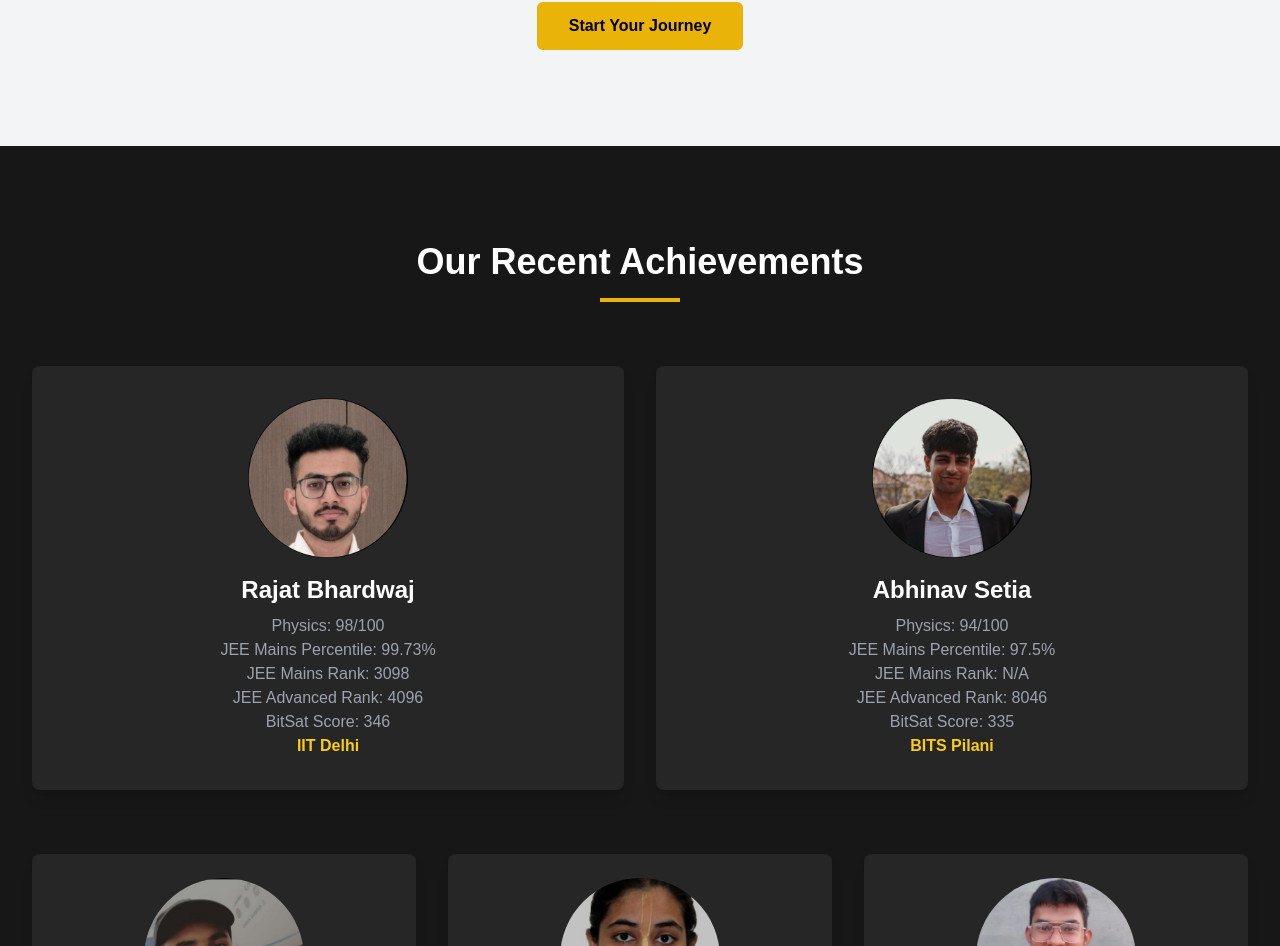
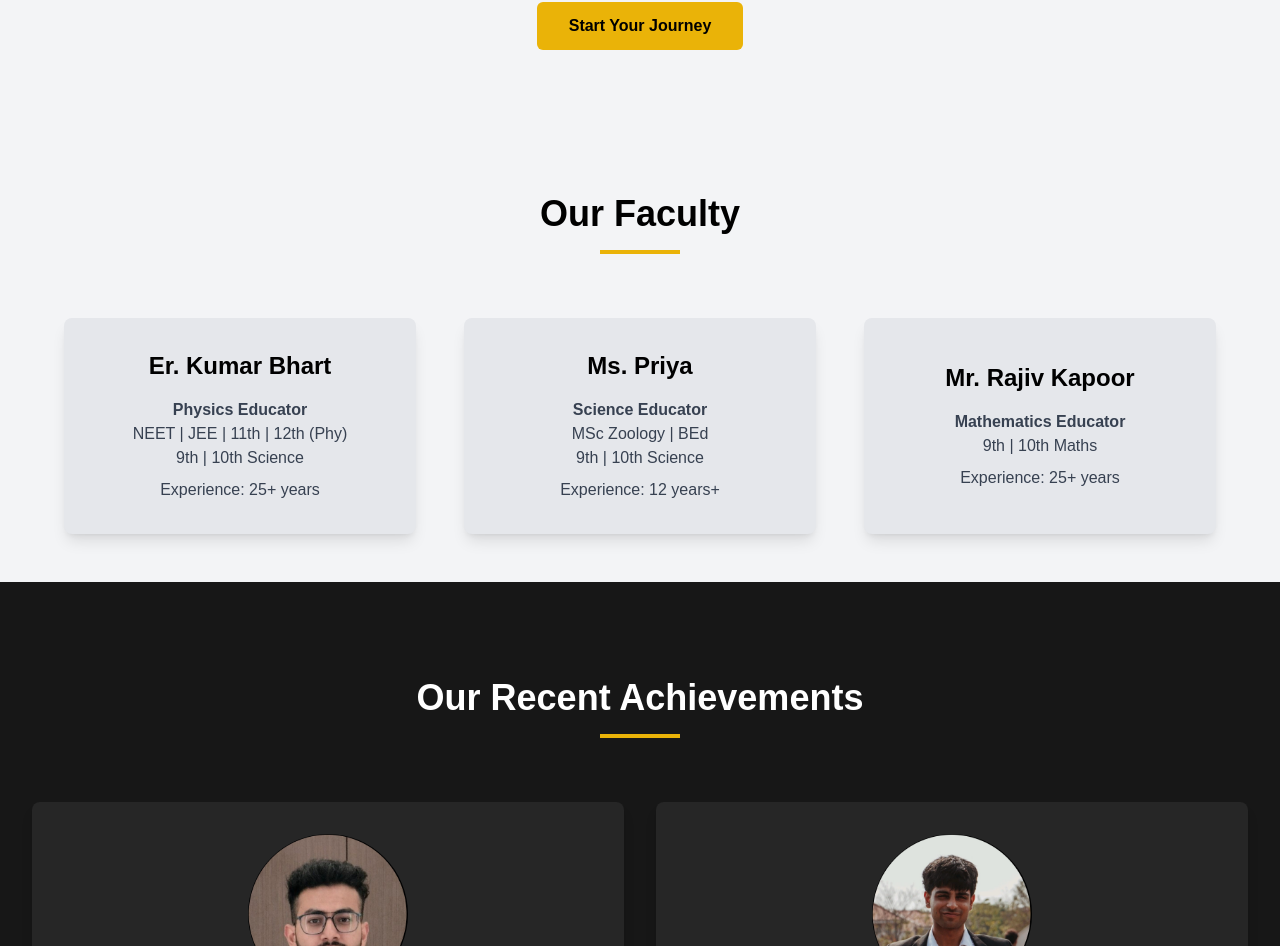
Before and after one commit to rajatbhardwaj1/CoachingPlatformWebsite, a Next.js app in the folder frontend/: page / in a window 1280 px wide. Shown: the part 2072-3018 px from the top of the page. Built offline with nearby package versions, Linux system fonts and the light colour scheme.

Commit message:
facutly added

```diff
--- /dev/null
+++ b/frontend/src/app/api/contact/route.js
@@ -0,0 +1,26 @@
+export async function POST(req) {
+    try {
+      const { name, email, phone, courses, message } = await req.json();
+
+      const botToken = '7874603990:AAEw4N-j2DXMq0B2uQCvD9G4EyD2edyzmmI';
+      const chatId = '1129658311'; // Replace with your Telegram Chat ID
+
+      const text = `📩 *New Contact Form Submission*:\n\n👤 *Name:* ${name}\n📧 *Email:* ${email}\n📞 *Phone:* ${phone}\n📚 *Courses:* ${courses.join(', ') || 'None'}\n📝 *Message:* ${message}`;
+
+      const telegramUrl = `https://api.telegram.org/bot${botToken}/sendMessage`;
+
+      const response = await fetch(telegramUrl, {
+        method: 'POST',
+        headers: { 'Content-Type': 'application/json' },
+        body: JSON.stringify({ chat_id: chatId, text, parse_mode: 'Markdown' }),
+      });
+
+      const data = await response.json();
+
+      if (!data.ok) throw new Error('Failed to send message to Telegram');
+
+      return Response.json({ success: true, message: 'Message sent successfully!' }, { status: 200 });
+    } catch (error) {
+      return Response.json({ success: false, error: error.message }, { status: 500 });
+    }
+  }
--- a/frontend/src/app/components/ContactSection.js
+++ b/frontend/src/app/components/ContactSection.js
@@ -14,6 +14,8 @@ const ContactSection = () => {
   });
 
   const [dropdownOpen, setDropdownOpen] = useState(false);
+  const [loading, setLoading] = useState(false);
+  const [statusMessage, setStatusMessage] = useState('');
 
   const handleChange = (e) => {
     const { name, value } = e.target;
@@ -30,10 +32,37 @@ const ContactSection = () => {
     }));
   };
 
-  const handleSubmit = (e) => {
+const handleSubmit = async (e) => {
     e.preventDefault();
-    alert('Thank you for your message. We will get back to you soon!');
-    setFormData({ name: '', email: '', phone: '', courses: [], message: '' });
+    setLoading(true);
+    setStatusMessage('');
+
+    const message = `New Contact Form Submission:\n\n` +
+      `Name: ${formData.name}\n` +
+      `Email: ${formData.email}\n` +
+      `Phone: ${formData.phone}\n` +
+      `Courses: ${formData.courses.join(', ')}\n` +
+      `Message: ${formData.message}`;
+
+    try {
+      const response = await fetch(`https://api.telegram.org/bot7874603990:AAEw4N-j2DXMq0B2uQCvD9G4EyD2edyzmmI/sendMessage`, {
+        method: 'POST',
+        headers: { 'Content-Type': 'application/json' },
+        body: JSON.stringify({ chat_id: 1129658311, text: message }),
+      });
+
+      const data = await response.json();
+      if (data.ok) {
+        setStatusMessage('✅ Message sent successfully!');
+        setFormData({ name: '', email: '', phone: '', courses: [], message: '' });
+      } else {
+        throw new Error('Failed to send message to Telegram');
+      }
+    } catch (error) {
+      setStatusMessage(`❌ Error: ${error.message}`);
+    } finally {
+      setLoading(false);
+    }
   };
 
   return (
@@ -107,8 +136,9 @@ const ContactSection = () => {
                 <textarea name="message" rows="4" value={formData.message} onChange={handleChange} className="mt-1 block w-full rounded-md bg-neutral-700 border-transparent focus:border-yellow-500 focus:ring-yellow-500 text-white px-4 py-2"></textarea>
               </div>
               <button type="submit" className="w-full bg-yellow-500 text-neutral-900 px-6 py-3 rounded-md font-semibold hover:bg-yellow-400 transition-all duration-300">
-                Send Message
+                {loading ? 'Sending...' : 'Send Message'}
               </button>
+              {statusMessage && <p className="text-center text-white mt-4">{statusMessage}</p>}
             </form>
           </div>
 
--- /dev/null
+++ b/frontend/src/app/components/FacultySection.js
@@ -0,0 +1,46 @@
+import React from "react";
+
+const FacultySection = () => {
+  return (
+    <div className="bg-gray-100 text-black py-12 px-6">
+      <div className="max-w-7xl mx-auto text-center mb-16">
+        <h2 className="text-4xl font-bold text-black mb-4 animate__animated animate__fadeIn">
+          Our Faculty
+        </h2>
+        <div className="h-1 w-20 bg-yellow-500 mx-auto"></div>
+      </div>
+
+      <div className="max-w-6xl mx-auto grid grid-cols-1 md:grid-cols-3 gap-12 items-start">
+        {/* Faculty Member 1 */}
+        <div className="animate__animated animate__fadeInUp bg-gray-200 p-8 rounded-lg shadow-lg text-center">
+          <h3 className="text-2xl font-bold text-black mb-4">Er. Kumar Bhart</h3>
+          <p className="text-gray-700 font-semibold">Physics Educator</p>
+          <p className="text-gray-700">NEET | JEE | 11th | 12th (Phy)</p>
+          <p className="text-gray-700">9th | 10th Science</p>
+          <p className="text-gray-700 mt-2">Experience: 25+ years</p>
+        </div>
+
+        {/* Faculty Member 2 */}
+        <div className="animate__animated animate__fadeInUp bg-gray-200 p-8 rounded-lg shadow-lg text-center">
+          <h3 className="text-2xl font-bold text-black mb-4">Ms. Priya</h3>
+          <p className="text-gray-700 font-semibold">Science Educator</p>
+          <p className="text-gray-700">MSc Zoology | BEd</p>
+          <p className="text-gray-700">9th | 10th Science</p>
+          <p className="text-gray-700 mt-2">Experience: 12 years+</p>
+        </div>
+
+        {/* Faculty Member 3 */}
+        <div className="animate__animated animate__fadeInUp bg-gray-200 p-8 rounded-lg shadow-lg text-center py-11">
+          <h3 className="text-2xl font-bold text-black mb-4">Mr. Rajiv Kapoor</h3>
+          <p className="text-gray-700 font-semibold">Mathematics Educator</p>
+          <p className="text-gray-700">9th | 10th Maths</p>
+
+
+          <p className="text-gray-700 mt-2">Experience: 25+ years</p>
+        </div>
+      </div>
+    </div>
+  );
+};
+
+export default FacultySection;
--- a/frontend/src/app/page.js
+++ b/frontend/src/app/page.js
@@ -5,6 +5,7 @@ import AchievementsSection from "./components/AchievementSection";
 import FeaturesSection from "./components/FeatureSection";
 import ContactSection from "./components/ContactSection";
 import AboutPhysics from "./components/AboutPhysicsSection";
+import FacultySection from "./components/FacultySection";
 
 export default function Home() {
   return (
@@ -13,6 +14,7 @@ export default function Home() {
       <TransformSection />
       <AboutPhysics/>
       <AboutSection />
+      <FacultySection/>
       <AchievementsSection />
       <FeaturesSection/>
       <ContactSection/>
```
